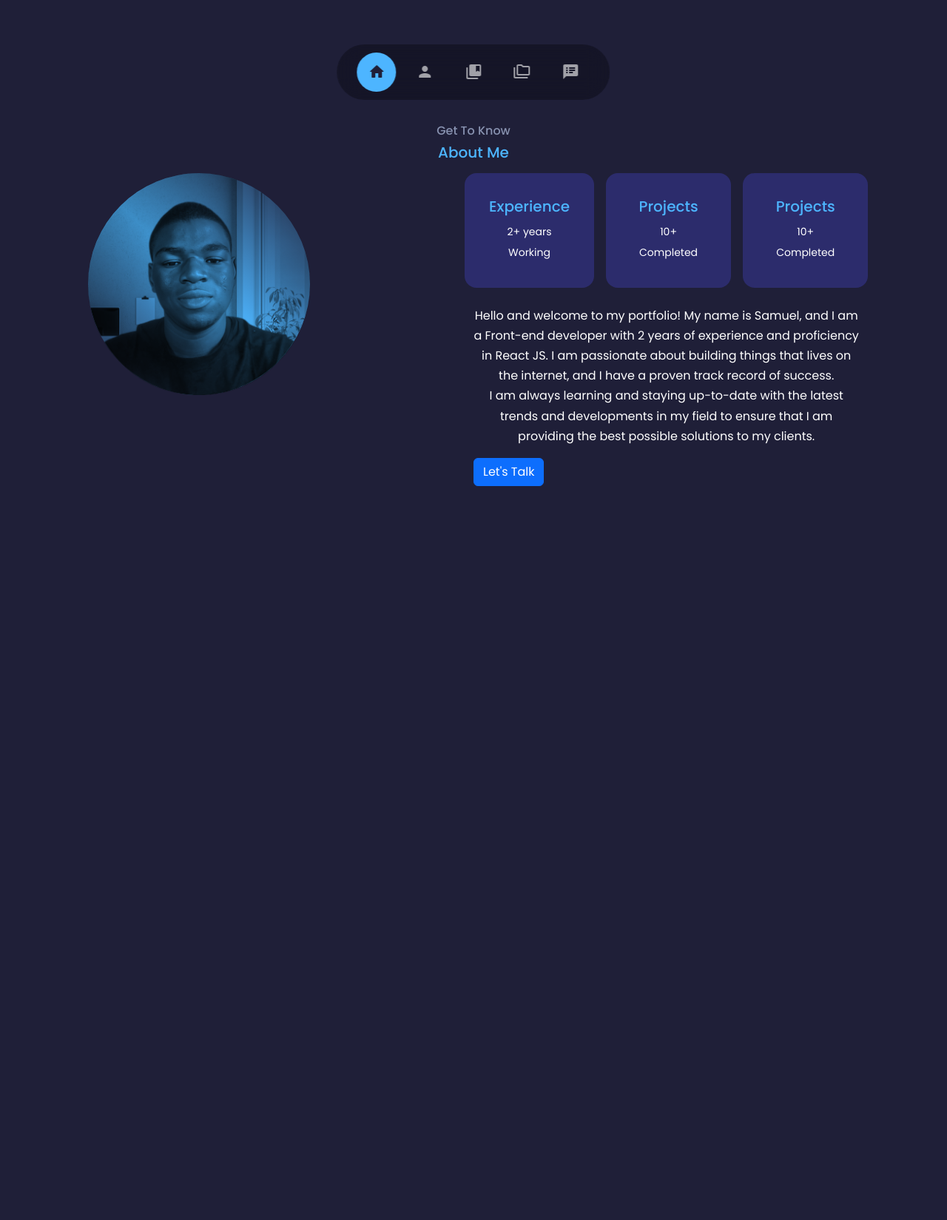
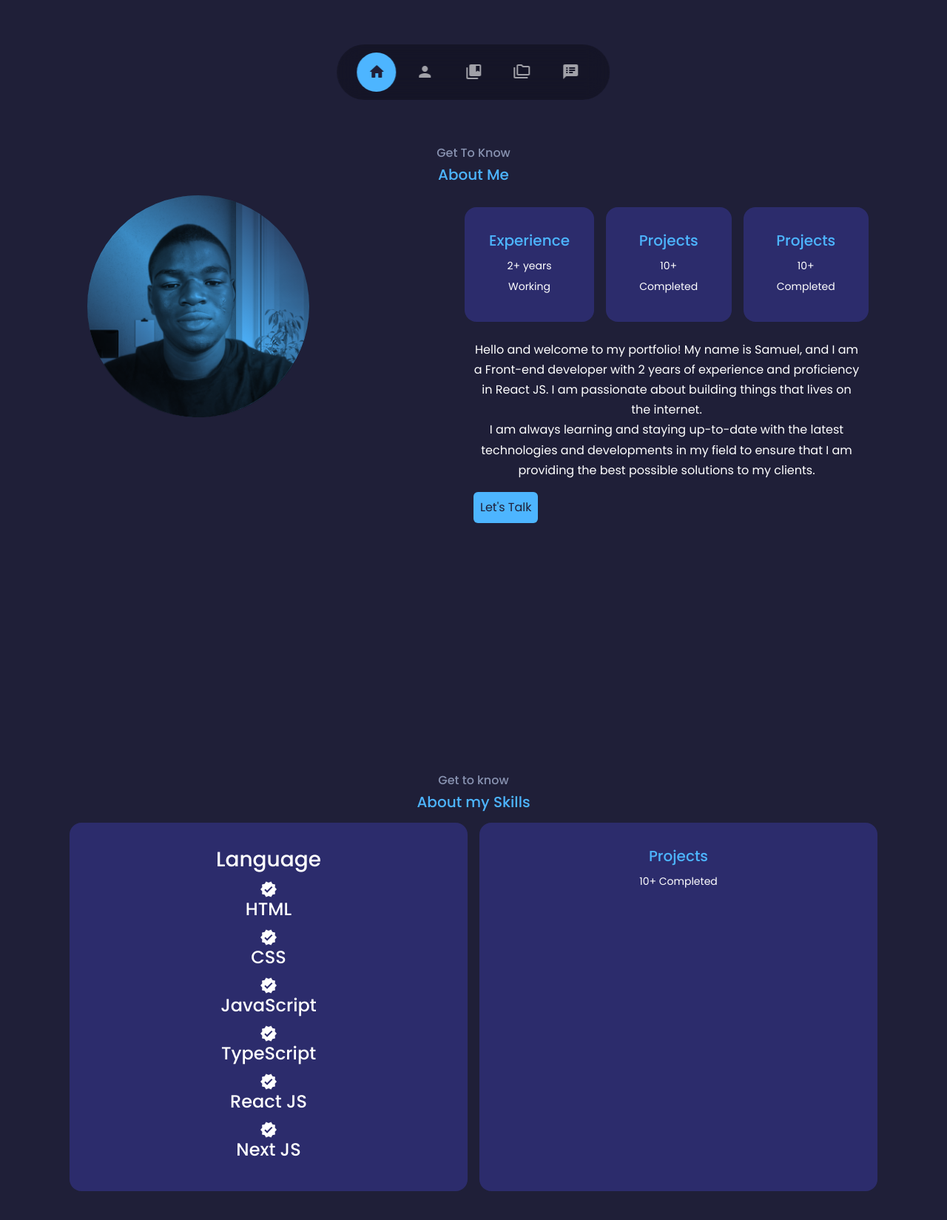
Before and after one commit to techie-sam/portfolio-v1, a React (Create React App) app: page / in a window 1280 px wide. Shown: the part 633-2282 px from the top of the page at 74% size. Before the commit the page ends 1290 px from the top, so only its background shows below. Built offline with nearby package versions, Linux system fonts and the light colour scheme.

Commit message:
initialized skill section

```diff
--- a/src/App.css
+++ b/src/App.css
@@ -49,3 +49,12 @@ nav a.active{
   background: var(--color-primary);
   color: var(--color-bg);
 }
+.btn:hover{
+  background-color: var(--light-slate);
+  color: var(--color-bg);
+  border-color: transparent;
+}
+.btnPrimary{
+  background: var(--color-primary);
+  color: var(--color-bg);
+}
--- a/src/App.js
+++ b/src/App.js
@@ -4,6 +4,7 @@ import React from 'react'
 import Nav from './components/Nav';
 import Header from './components/header/Header';
 import About from './components/about/About';
+import Skills from './components/skills/Skills';
 
 const App = () => {
   return (
@@ -11,6 +12,7 @@ const App = () => {
       <Nav/>
       <Header/>
       <About/>
+      <Skills/>
     </>
   )
 }
--- a/src/components/about/About.js
+++ b/src/components/about/About.js
@@ -1,36 +1,18 @@
-import { Transition } from 'react-transition-group';
-import { useRef, useState } from 'react';
-import styled from 'styled-components';
 import pic from '../../assets/me.png'
-import StyledAbout from './StyledAbout';
 import StyledPic from './StyledPic';
 import StyledCard from './StyledCard';
 
-const duration = 7000;
-
-const defaultStyle = {
-  transition: `opacity ${duration}ms ease-in-out`,
-  opacity: 0,
-}
-
-const transitionStyles = {
-  entering: { opacity: 1 },
-  entered: { opacity: 1 },
-  exiting: { opacity: 0 },
-  exited: { opacity: 0 },
-};
 
 
 function About() {
-  const [inProp, setInProp] = useState(false)
-  const nodeRef = useRef(null);
   return (
-    <>
+    <section>
         <div className='text-center mb-3'>
           <h6>Get To Know</h6>
           <h5>About Me</h5>
         </div>
-      <section className='container col-10 m-auto d-md-flex gap-5 justify-content-between'>
+
+        <div className='container m-auto d-md-flex gap-5 justify-content-between'>
           <StyledPic>
             <div className="wrapper rounded-circle">
               <img
@@ -41,7 +23,7 @@ function About() {
             </div>
           </StyledPic>
 
-        <div className='col-md-6'>
+          <div className='col-md-6 mt-3'>
             <StyledCard>
               <div className='row gap-3' >
                 <span className='col' data-aos="zoom-in">
@@ -59,14 +41,13 @@ function About() {
               </div>
             </StyledCard>
 
-          <p className='col-12 fs-6 mt-4 text-center'>Hello and welcome to my portfolio! My name is Samuel, and I am a Front-end developer with 2 years of experience and proficiency in React JS. I am passionate about building things that lives on the internet, and I have a proven track record of success.<br></br>I am always learning and staying up-to-date with the latest trends and developments in my field to ensure that I am providing the best possible solutions to my clients.
+            <p className='col-12 fs-6 mt-4 text-center'>Hello and welcome to my portfolio! My name is Samuel, and I am a Front-end developer with 2 years of experience and proficiency in React JS. I am passionate about building things that lives on the internet.<br></br>I am always learning and staying up-to-date with the latest technologies and developments in my field to ensure that I am providing the best possible solutions to my clients.
             </p>
 
-          <a href="#contact" className="btn btn-primary">Let's Talk</a>
+            <a href="#contact" className="btn btnPrimary p-2">Let's Talk</a>
+          </div>
         </div>
     </section>
-
-    </>
   );
 }
 export default About
--- a/src/components/header/CTA.js
+++ b/src/components/header/CTA.js
@@ -5,7 +5,7 @@ const CTA = () => {
         <>
             <div className="cta_div">
                 <a href="/" className="custom_btn">Download CV</a>
-                <a href="#contact" className="btn btn-primary p-3">Let's Talk</a>
+                <a href="#contact" className="btn btnPrimary p-3">Let's Talk</a>
             </div>
         </>
     )
--- a/src/components/header/Header.js
+++ b/src/components/header/Header.js
@@ -1,5 +1,4 @@
 import React, { useEffect, useState } from 'react';
-import styled from 'styled-components';
 import { CSSTransition, TransitionGroup } from 'react-transition-group';
 import StyledHeader from './StyledHeader';
 import CTA from './CTA';
@@ -16,26 +15,27 @@ const Home = () => {
 
   useEffect(() => {
     const timeout = setTimeout(() => setInProp(true), 1000);
+
     return () => clearTimeout(timeout);
   }, []);
 
   return (
+    <section>
       <StyledHeader>
         <TransitionGroup>
-        <header className='col-10 col-sm-10 m-auto'>
-          {
-            inProp && items.map((item, i) =>
+          <header className='m-auto'>
+            {inProp && items.map((item, i) =>
               <CSSTransition key={i} in={inProp} timeout={2000} classNames="fadeup">
                 <div className="fadeup-component" style={{ transitionDelay: `${i + 1}00ms` }} >
                   {item}
                 </div>
               </CSSTransition>
-            )
-          }
+            )}
             <CTA />
           </header>
         </TransitionGroup>
       </ StyledHeader>
+    </section>
 
   )
 };
--- a/src/components/header/StyledHeader.js
+++ b/src/components/header/StyledHeader.js
@@ -19,15 +19,6 @@ const StyledHeader = styled.header`
     border: 1px solid var(--color-primary);
     transition: var(--transition);
   }
-  .btn:hover{
-    background-color: var(--light-slate);
-    color: var(--color-bg);
-    border-color: transparent;
-  }
-  .btn-primary{
-    background: var(--color-primary);
-    color: var(--color-bg);
-  }
   .cta_div{
       margin-top: 2.5rem;
       display: flex;
--- /dev/null
+++ b/src/components/skills/Skills.js
@@ -0,0 +1,66 @@
+import React from 'react'
+import StyledCard from '../about/StyledCard'
+import VerifiedIcon from '@mui/icons-material/Verified';
+const skills = ['HTML', 'CSS', 'JAVASCRIPT', ]
+const Skills = () => {
+    return (
+        <section className='mt-5'>
+            <div className='text-center mb-3'>
+                <h6>Get to know</h6>
+                <h5>About my Skills</h5>
+            </div>
+            <StyledCard>
+                <div className='row gap-3' >
+                    <span className='col' >
+                        <h3>Language</h3>
+                        <div className="">
+                            <small className="" data-aos="fade-right">
+                                <VerifiedIcon className="" />
+                                <div><h4>HTML</h4>
+                                </div>
+                            </small>
+                            <small className="" data-aos="fade-left">
+                                <VerifiedIcon className="" />
+                                <small>  <h4>CSS</h4>
+                                </small>
+                            </small>
+                            <small className="" data-aos="fade-right">
+                                <VerifiedIcon className="" />
+                                <div>
+                                    <h4>JavaScript</h4>
+
+                                </div>
+                            </small>
+                            <small className="" data-aos="fade-left">
+                                <VerifiedIcon className="" />
+                                <div><h4>TypeScript</h4>
+                                </div>
+                            </small>
+                            <small className="" data-aos="fade-right">
+                                <VerifiedIcon className="" />
+                                <div>
+                                    <h4>React JS</h4>
+
+                                </div>
+                            </small>
+                            <small className="experience__details" data-aos="fade-right">
+                                <VerifiedIcon className="experience__details-icon" />
+                                <div>
+                                    <h4>Next JS</h4>
+
+                                </div>
+                            </small>
+
+                        </div>
+                    </span>
+                    <span className='col' >
+                        <h5>Projects</h5>
+                        <small>10+ Completed</small>
+                    </span>
+                </div>
+            </StyledCard >
+        </section >
+    )
+}
+
+export default Skills
--- a/src/index.css
+++ b/src/index.css
@@ -33,6 +33,13 @@ body{
   color: var(--color-white);
   line-height: 1.7rem;
 }
+section{
+  min-height: 100vh;
+  max-width: 85%;
+  margin: auto;
+  padding: 10px;
+}
+
 ::selection {
   background-color: var(--light-navy);
   color: var(--light-slate);
```
Lines whose indentation alone changed are shown as unchanged.
